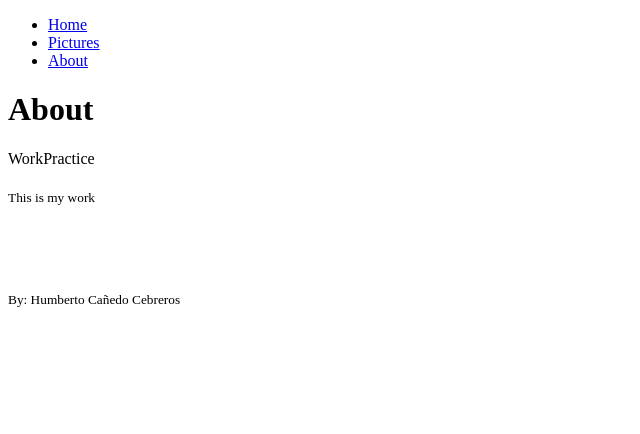
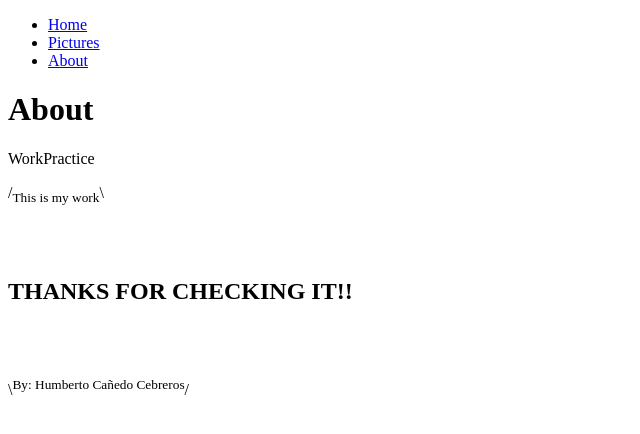
Before and after one commit to humbertocanedo/WebProject, a plain HTML site: page pages/about.html in a window 1280 px wide. Shown: the whole page, without its empty margins (0-640 px from the left). Drawn offline with Linux system fonts and the light colour scheme.

Commit message:
final adjustment

```diff
--- a/pages/about.html
+++ b/pages/about.html
@@ -15,11 +15,13 @@
     </nav>
     <header><h1>About</h1></header>
     <p>WorkPractice</p>
-    <p><sub>This is my work</sub></p>
+    <p>/<sub>This is my work</sub>\</p>
     <br>
     <br>
+    <h2>THANKS FOR CHECKING IT!!</h2>
     <br>
-    <p><sup>By: Humberto Cañedo Cebreros</sup></p>
+    <br>
+    <p>\<sup>By: Humberto Cañedo Cebreros</sup>/</p>
 
 </body>
 </html>
```
